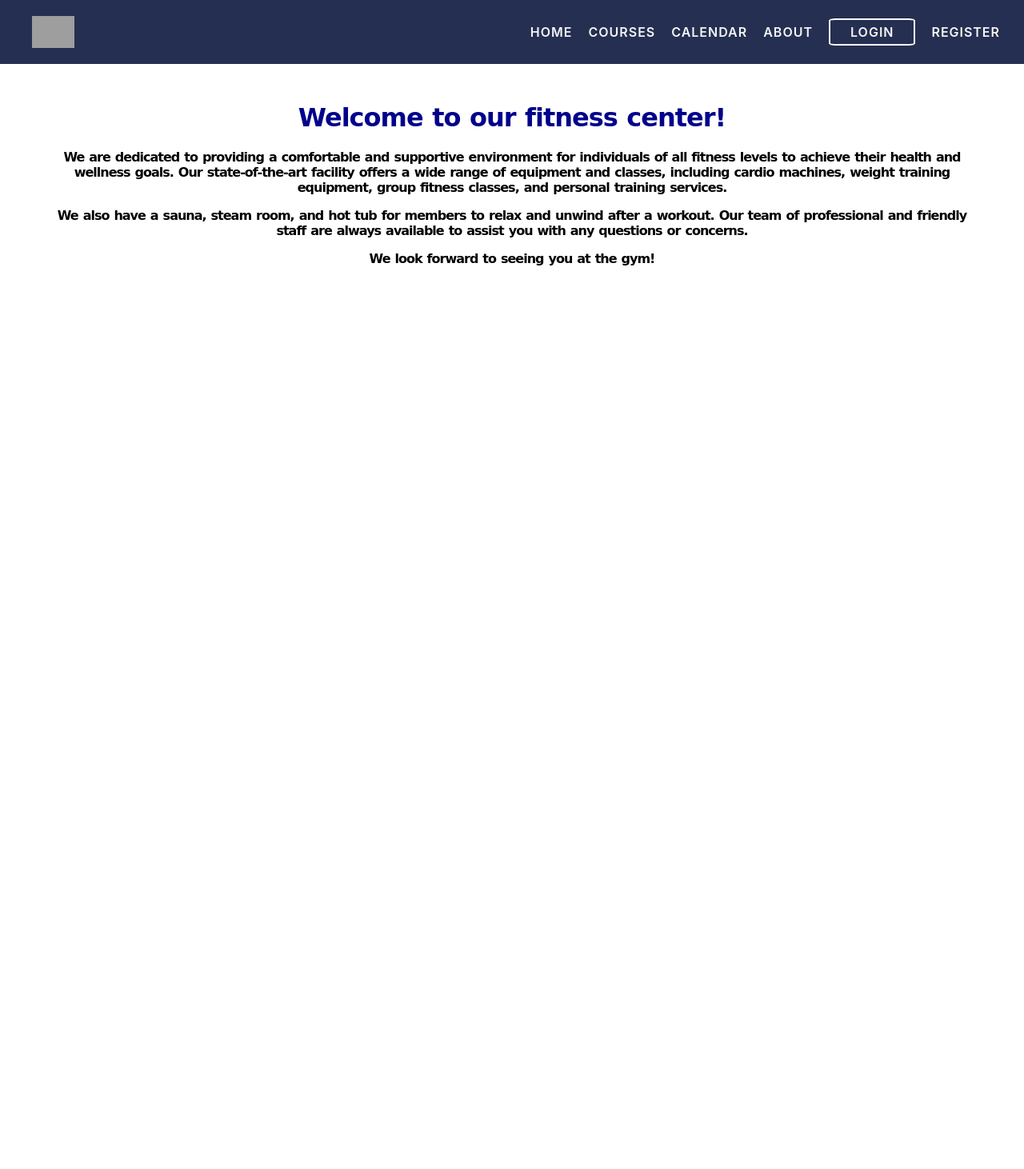
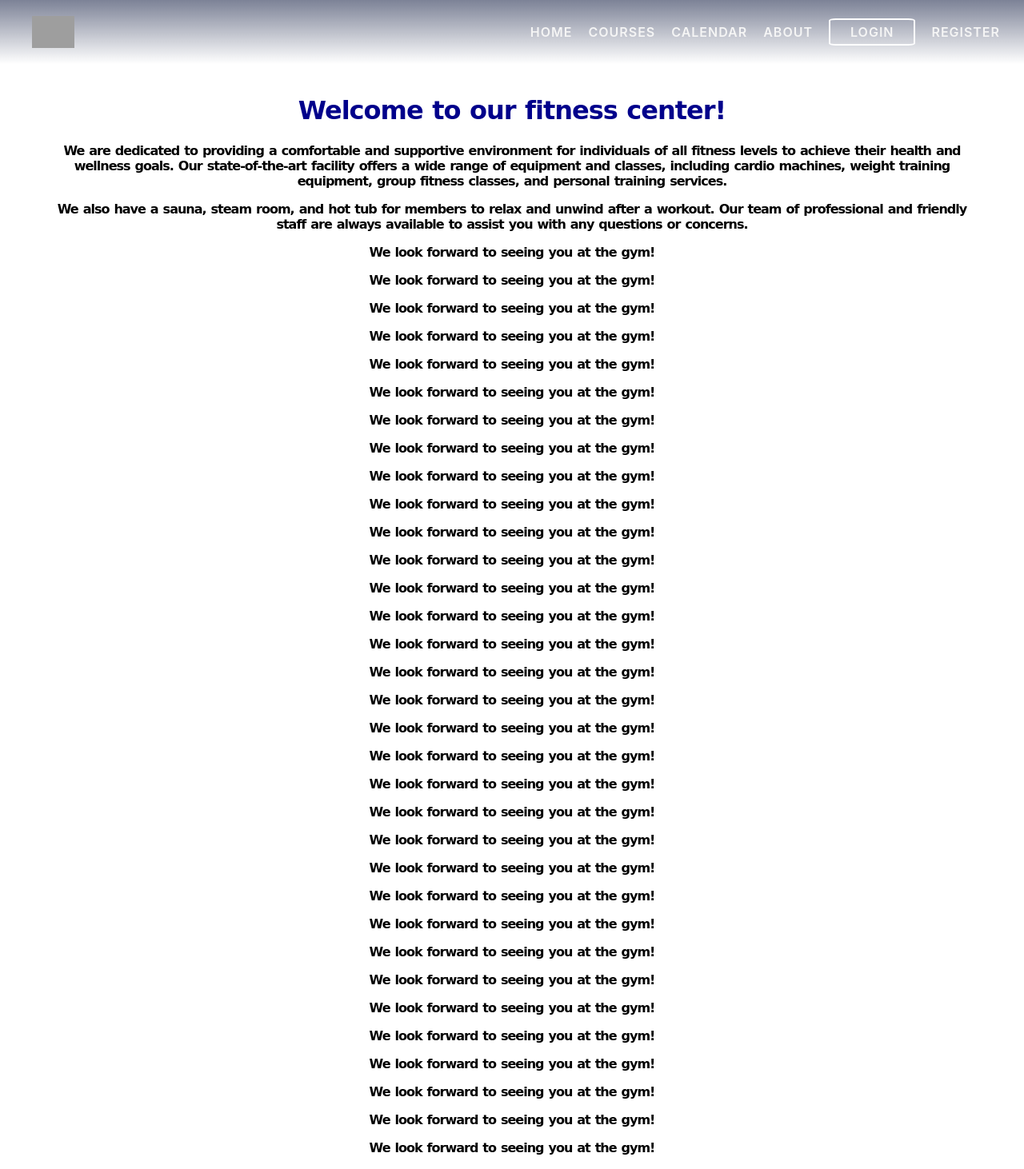
Before and after one commit to OscarwOw/FitnessReservationSystemReact, a React (Create React App) app: page / in a window 1280 px wide. Shown: the top 1462 px of the page at 80% size. Before the commit the page ends 800 px from the top, so only its background shows below. Built offline with nearby package versions, Linux system fonts and the light colour scheme; grey boxes are pictures that could not be loaded.

Commit message:
nabigation bar color and always top

```diff
--- a/src/components/layout/Layout.module.css
+++ b/src/components/layout/Layout.module.css
@@ -2,4 +2,5 @@
     margin: 3rem auto;
     width: 90%;
     max-width: 80rem;
+    padding-top: 50px;
 }
--- a/src/components/layout/NavigationBar.module.css
+++ b/src/components/layout/NavigationBar.module.css
@@ -1,9 +1,12 @@
 .container {
-    position: relative;
+    position: fixed;
+    top: 0px;
+    width: 100%;
     display: flex;
     align-items: center;
     margin-bottom: 20px;
-    background: #252f51;
+    background: linear-gradient(rgba(37, 47, 81, 0.6),rgba(37, 47, 81, 0));
+    backdrop-filter: blur(2px);
     color: #cdcdcd;
     padding: 20px;
     z-index: 1;
--- a/src/pages/HomePage.js
+++ b/src/pages/HomePage.js
@@ -7,6 +7,40 @@ function HomePage() {
             <p>We are dedicated to providing a comfortable and supportive environment for individuals of all fitness levels to achieve their health and wellness goals. Our state-of-the-art facility offers a wide range of equipment and classes, including cardio machines, weight training equipment, group fitness classes, and personal training services.</p>
             <p>We also have a sauna, steam room, and hot tub for members to relax and unwind after a workout. Our team of professional and friendly staff are always available to assist you with any questions or concerns.</p>
             <p>We look forward to seeing you at the gym!</p>
+            <p>We look forward to seeing you at the gym!</p>
+            <p>We look forward to seeing you at the gym!</p>
+            <p>We look forward to seeing you at the gym!</p>
+            <p>We look forward to seeing you at the gym!</p>
+            <p>We look forward to seeing you at the gym!</p>
+            <p>We look forward to seeing you at the gym!</p>
+            <p>We look forward to seeing you at the gym!</p>
+            <p>We look forward to seeing you at the gym!</p>
+            <p>We look forward to seeing you at the gym!</p>
+            <p>We look forward to seeing you at the gym!</p>
+            <p>We look forward to seeing you at the gym!</p>
+            <p>We look forward to seeing you at the gym!</p>
+            <p>We look forward to seeing you at the gym!</p>
+            <p>We look forward to seeing you at the gym!</p>
+            <p>We look forward to seeing you at the gym!</p>
+            <p>We look forward to seeing you at the gym!</p>
+            <p>We look forward to seeing you at the gym!</p>
+            <p>We look forward to seeing you at the gym!</p>
+            <p>We look forward to seeing you at the gym!</p>
+            <p>We look forward to seeing you at the gym!</p>
+            <p>We look forward to seeing you at the gym!</p>
+            <p>We look forward to seeing you at the gym!</p>
+            <p>We look forward to seeing you at the gym!</p>
+            <p>We look forward to seeing you at the gym!</p>
+            <p>We look forward to seeing you at the gym!</p>
+            <p>We look forward to seeing you at the gym!</p>
+            <p>We look forward to seeing you at the gym!</p>
+            <p>We look forward to seeing you at the gym!</p>
+            <p>We look forward to seeing you at the gym!</p>
+            <p>We look forward to seeing you at the gym!</p>
+            <p>We look forward to seeing you at the gym!</p>
+            <p>We look forward to seeing you at the gym!</p>
+            <p>We look forward to seeing you at the gym!</p>
+            <p>We look forward to seeing you at the gym!</p>
         </div>
     );
 }
```
